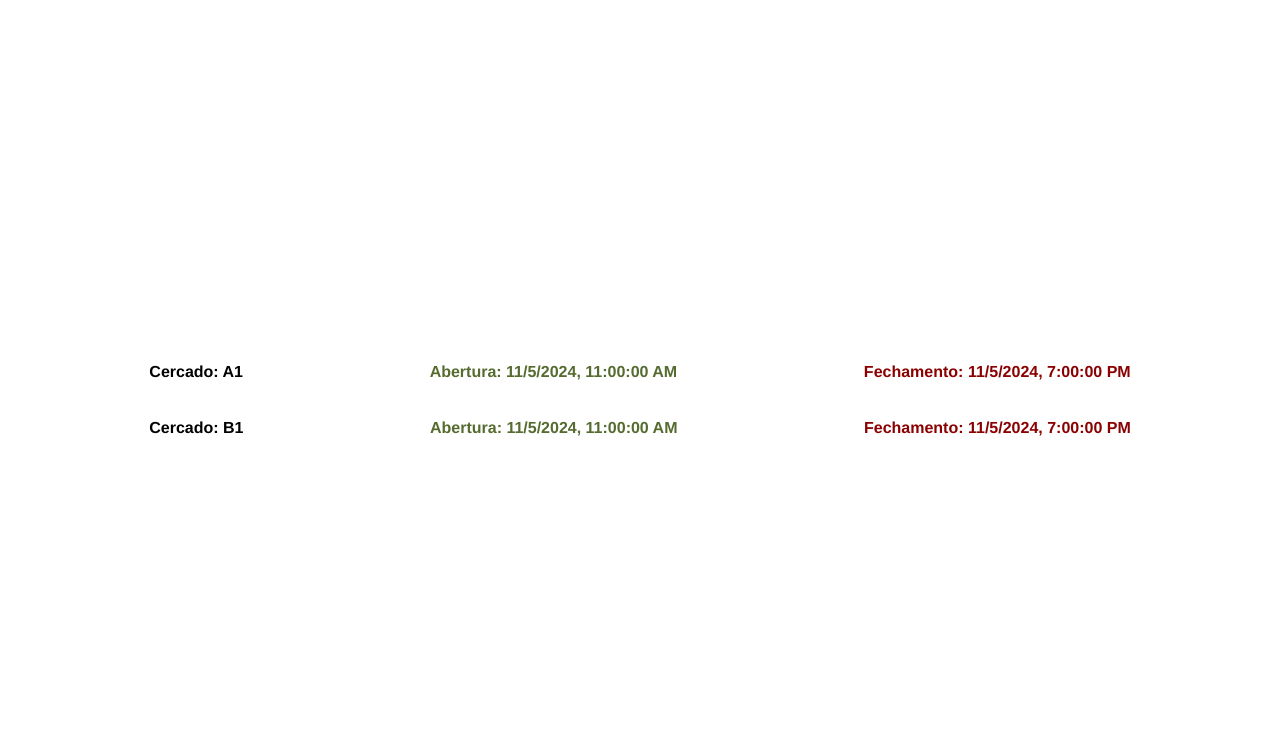
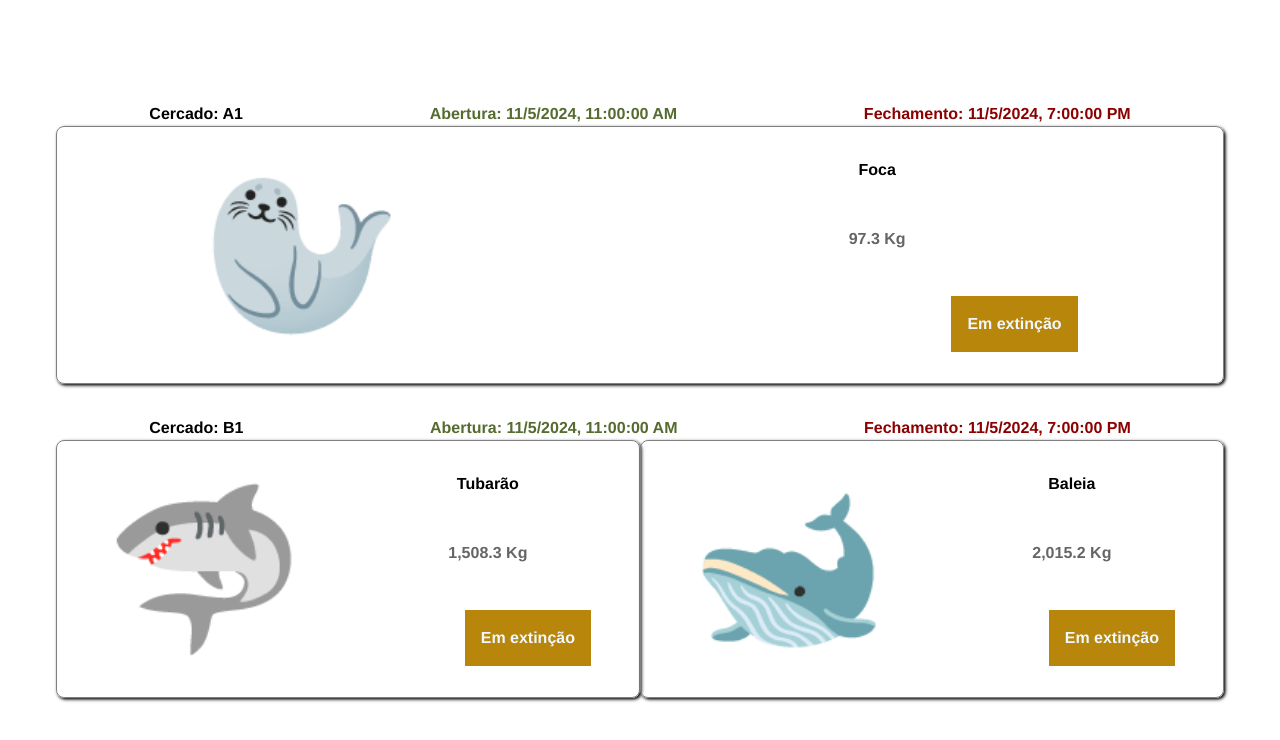
Before and after one commit to ufjf-dcc207/ufjf-dcc207-2024-3-a-atv03-Lara-Dias, a React (Vite) app: page / in a window 1280 px wide. Shown: the top 740 px of the page. Built offline with nearby package versions, Linux system fonts and the light colour scheme.

Commit message:
ajusta exibição

```diff
--- a/src/App.tsx
+++ b/src/App.tsx
@@ -36,14 +36,14 @@ function App() {
         abertura= {new Date("2024-11-05T08:00-03:00")}
         fechamento = {new Date("2024-11-05T16:00-03:00")}
         cercado="A1"
-        >
+        >{exA1}
 
         </Exibicao>
       <Exibicao
         abertura= {new Date("2024-11-05T08:00-03:00")}
         fechamento = {new Date("2024-11-05T16:00-03:00")}
         cercado="B1"
-      >
+      >{exB2}
 
       </Exibicao>
     </div>
```
